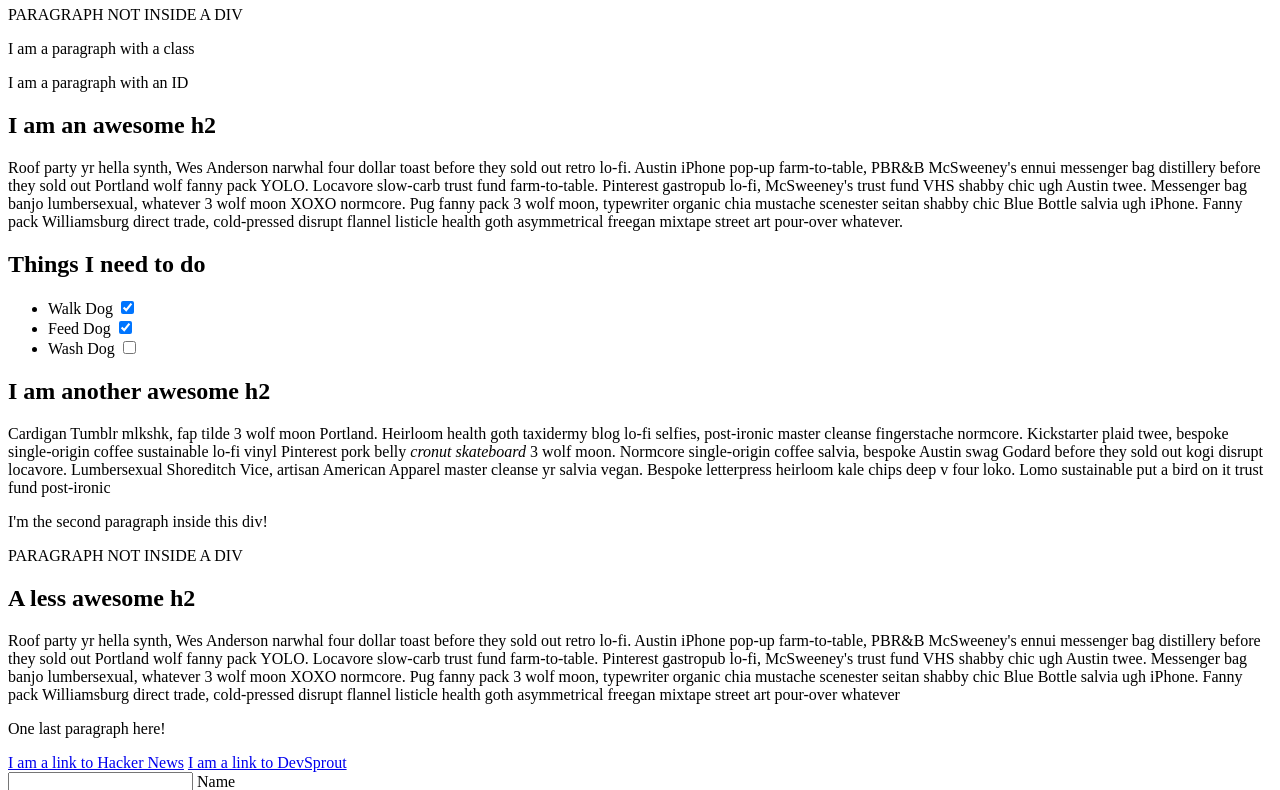
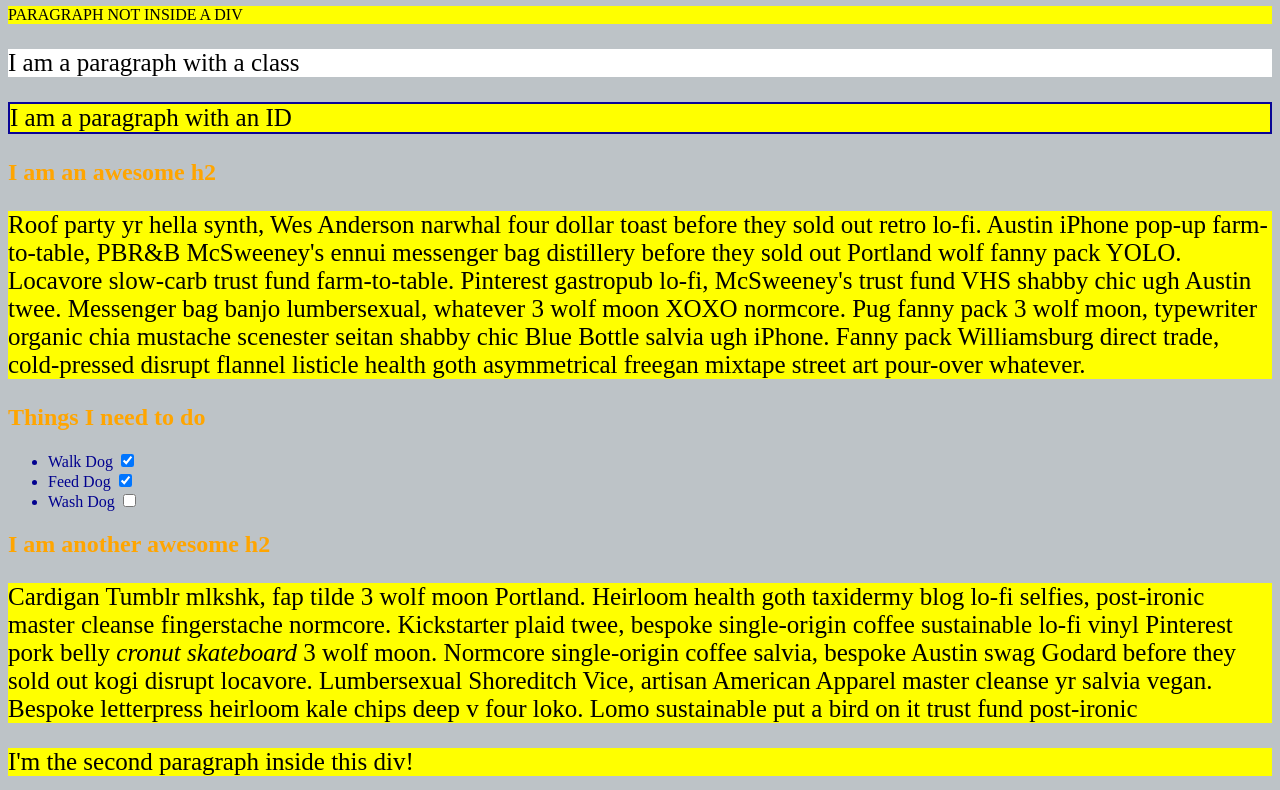
Before and after one commit to gluppino/udemy, a plain HTML site: page CSS/09_Selector_Exercise_Starter/selectorsExercise.html in a window 1280 px wide. Shown: the part 60-850 px from the top of the page. Drawn offline with Linux system fonts and the light colour scheme.

Commit message:
Update selectors.css

```diff
--- a/CSS/09_Selector_Exercise_Starter/selectors.css
+++ b/CSS/09_Selector_Exercise_Starter/selectors.css
@@ -2,34 +2,54 @@
 DO NOT ALTER THE EXISTING HTML TO DO THIS.  WRITE ONLY CSS!
 
 /* Give the <body> element a background of #bdc3c7*/
-
+body {
+    background: #bdc3c7;
+}
 
 /* Make the <h1> element #9b59b6*/
-
+h1 {
+    color: #9b59b6;
+}
 
 /* Make all <h2> elements orange */
-
+h2 {
+    color: orange;
+}
 
 /* Make all <li> elements blue(pick your own hexadecimal blue)*/
-
+li {
+    color: #00008f;
+}
 
 /*Change the background on every paragraph to be yellow*/
-
+p {
+    background-color: yellow;
+}
 
 /*Make all inputs have a 3px red border*/
-
+input {
+    border: 3px solid red;
+}
 
 /* Give everything with the class 'hello' a white background*/
-
+.hello {
+    background-color: white;
+}
 
 /* Give the element with id 'special' a 2px solid blue border(pick your own rgb blue)*/
-
+#special {
+    border: 2px solid rgb(10, 5, 150);
+}
 
 /*Make all the <p>'s that are nested inside of divs 25px font(font-size: 25px)*/
-
+div p {
+    font-size: 25px;
+}
 
 /*Make only inputs with type 'text' have a gray background*/
-
+input * text {
+    background-color: gray;
+}
 
 /* Give both <p>'s inside the 3rd <div> a pink background*/
 
```
